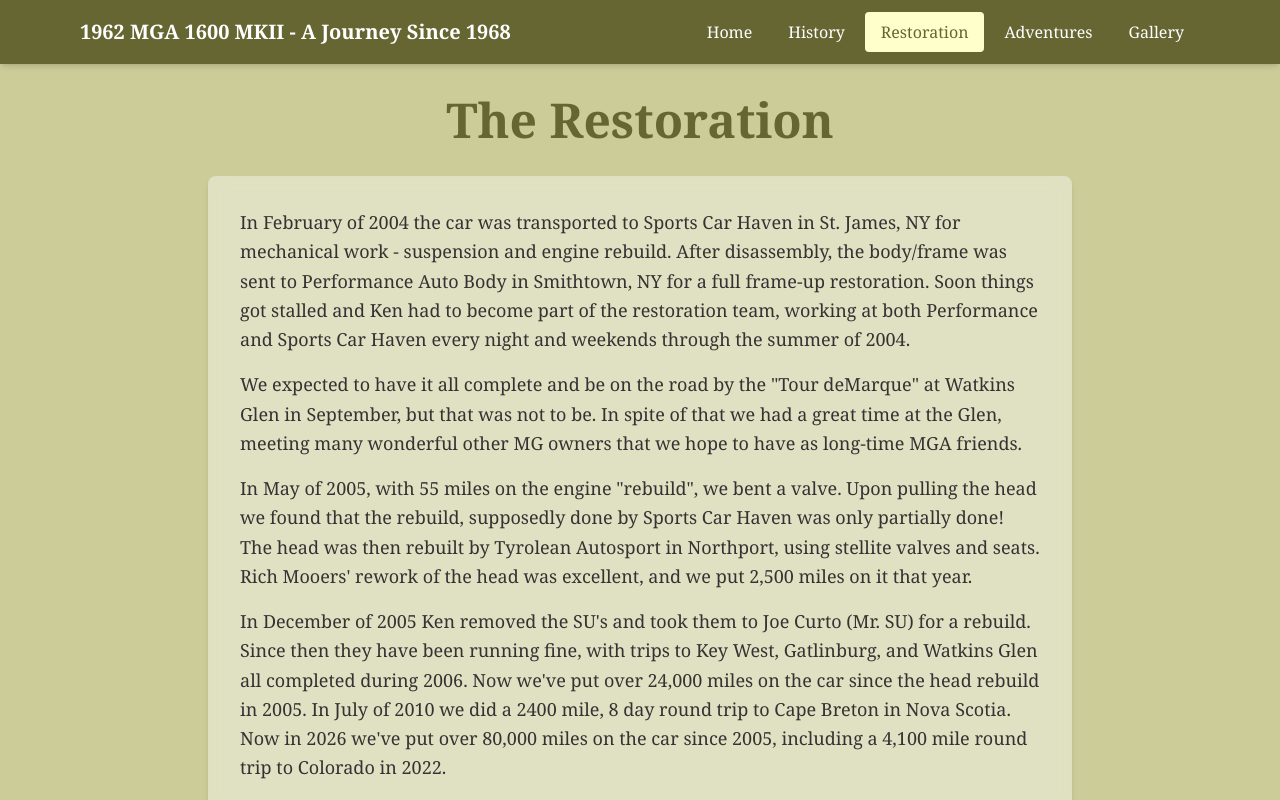
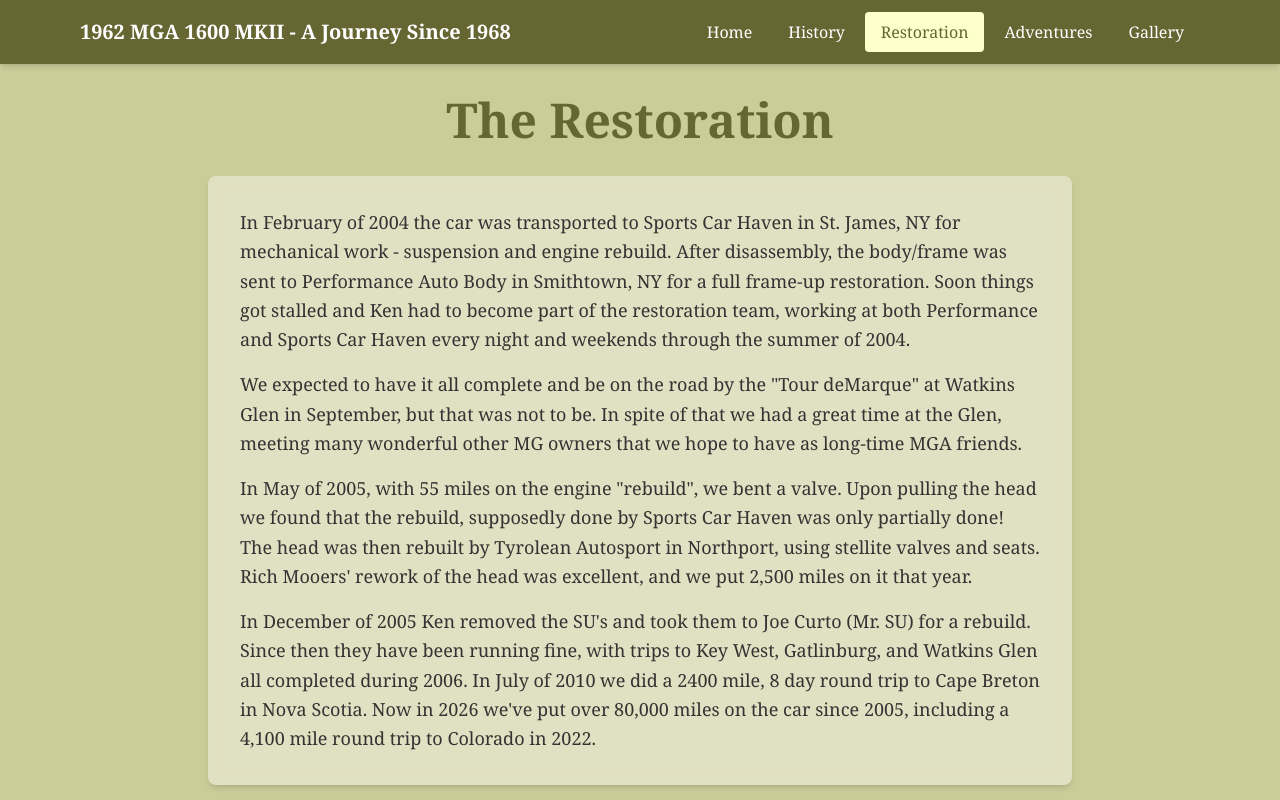
Before and after one commit to kendoris/new-mga-site, a Next.js app: page /restoration in a window 1280 px wide. Shown: the top 800 px of the page. Built offline with nearby package versions, Linux system fonts and the light colour scheme; a web font is replaced by a local one.

Commit message:
Restoration page: remove outdated 24,000 miles sentence

```diff
--- a/src/app/restoration/page.tsx
+++ b/src/app/restoration/page.tsx
@@ -80,9 +80,8 @@ export default function RestorationPage() {
             <p>
               In December of 2005 Ken removed the SU&apos;s and took them to Joe Curto (Mr. SU) for a
               rebuild. Since then they have been running fine, with trips to Key West, Gatlinburg,
-              and Watkins Glen all completed during 2006. Now we&apos;ve put over 24,000 miles on the
-              car since the head rebuild in 2005. In July of 2010 we did a 2400 mile, 8 day round
-              trip to Cape Breton in Nova Scotia. Now in 2026 we&apos;ve put over 80,000 miles on the
+              and Watkins Glen all completed during 2006. In July of 2010 we did a 2400 mile, 8 day
+              round trip to Cape Breton in Nova Scotia. Now in 2026 we&apos;ve put over 80,000 miles on the
               car since 2005, including a 4,100 mile round trip to Colorado in 2022.
             </p>
           </div>
```
